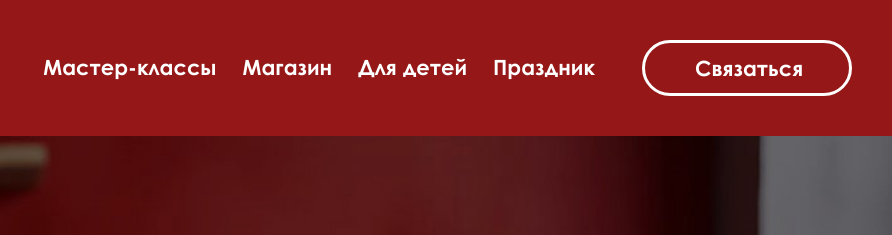
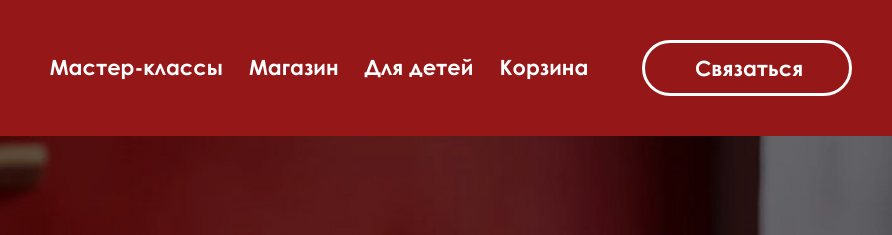
Before and after one commit to Simon635/Pottery-workshop, a website: page index.html in a window 1280 px wide. Shown: the top 235 px of the page, 388-1280 px from the left. Drawn offline with Linux system fonts and the light colour scheme.

Commit message:
ссылка на карзину

```diff
--- a/index.html
+++ b/index.html
@@ -24,7 +24,7 @@
 						<a class="nav-item-link" href="child.html">Для детей</a>
 					</li>
 					<li class="nav-item">
-						<a class="nav-item-link" href="#">Праздник</a>
+						<a class="nav-item-link" href="pay.html">Корзина</a>
 					</li>
 				</ul>
 			</nav>
```
